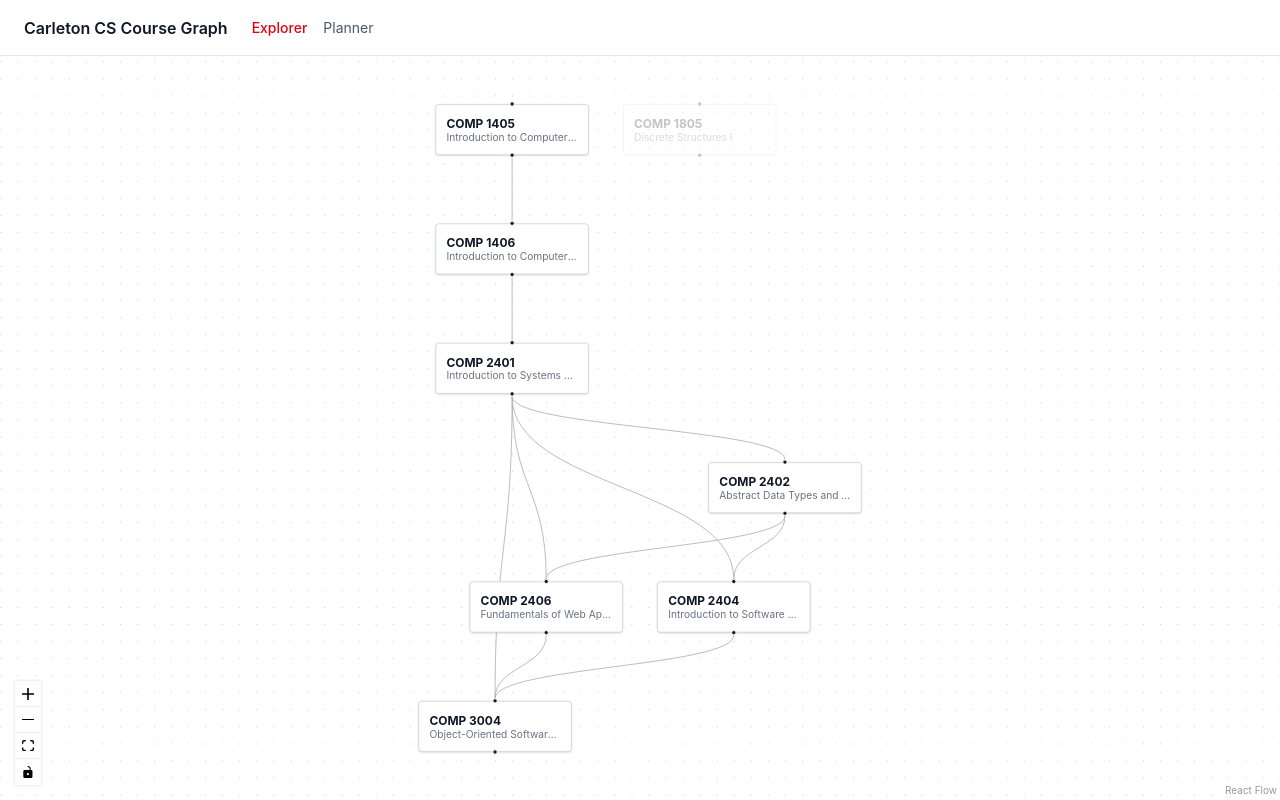
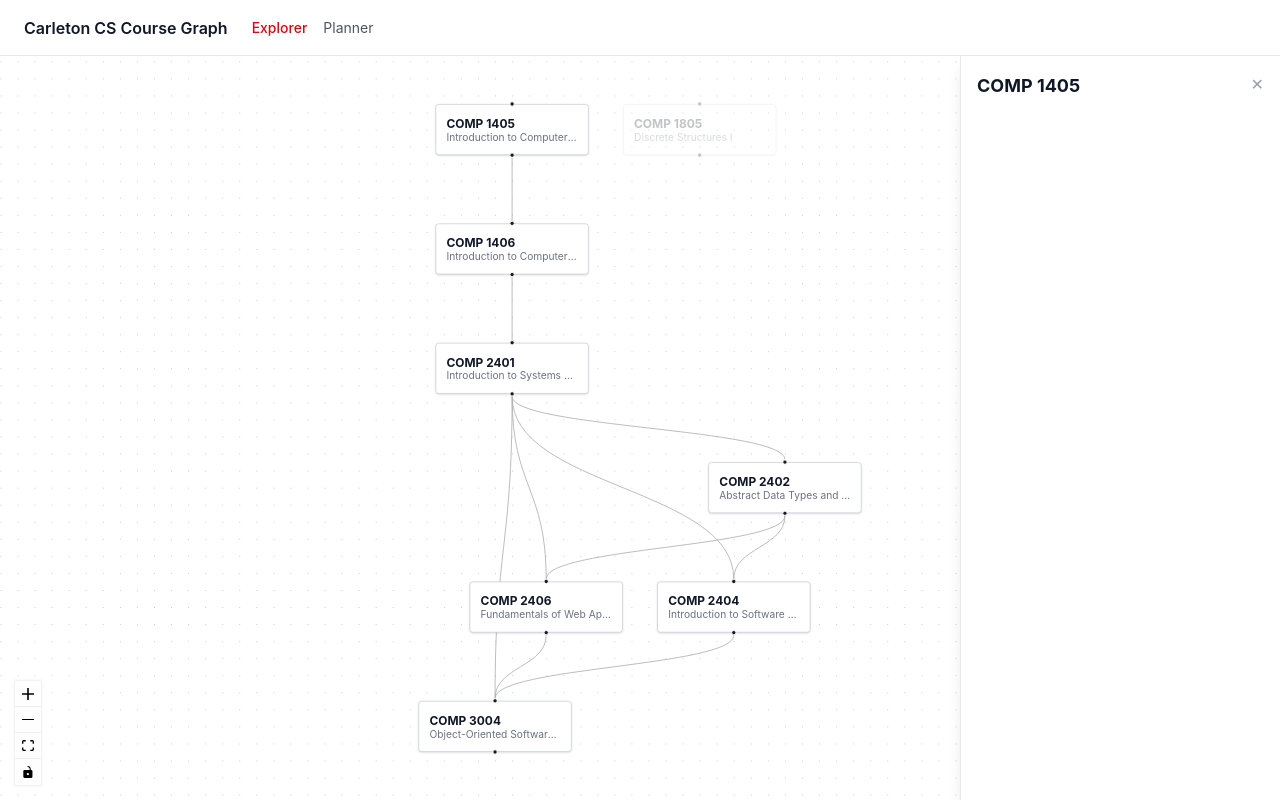
Before and after one commit to CarletonComputerScienceSociety/course-graph, a React (Vite) app: page /course-graph/explorer in a window 1280 px wide. Both pictures are taken after a click on the element 512 px from the left and 104 px from the top of the page. Built offline with nearby package versions, Linux system fonts and the light colour scheme.

Commit message:
add course info panel scaffold

```diff
--- /dev/null
+++ b/src/components/CourseDetailPanel.tsx
@@ -0,0 +1,48 @@
+import type { Course } from '@/types/course';
+
+interface Props {
+  course: Course | null;
+  onClose: () => void;
+}
+
+// SCAFFOLD — contract + outline only.
+//
+// Prop-driven and page-agnostic on purpose: the same component is reused by the
+// Explorer (wired today) and, later, the Planner. Each consumer supplies its own
+// `course` / `onClose` — do NOT couple this to any store.
+//
+// This is intentionally skeletal. What's locked: the props contract, the
+// open/close behaviour (renders nothing when `course` is null), and the drawer
+// shell. Rendering the actual course fields and styling is in scope for the ticket.
+
+export default function CourseDetailPanel({ course, onClose }: Props) {
+  if (course === null) return null;
+
+  return (
+    <aside
+      className="absolute inset-y-0 right-0 z-10 w-80 overflow-y-auto border-l border-gray-200 bg-white p-4 shadow-lg"
+      aria-label={`Details for ${course.code}`}
+    >
+      <div className="flex items-start justify-between gap-2">
+        <h2 className="text-lg font-bold text-gray-900">{course.code}</h2>
+        <button
+          type="button"
+          onClick={onClose}
+          aria-label="Close course details"
+          className="text-gray-400 hover:text-red-600"
+        >
+          ✕
+        </button>
+      </div>
+
+      {/*
+        TODO(volunteer) — flesh out the panel body. Fields available on `course`:
+          title, credits, description, prereqRaw, precludes.
+        Prereq: render `course.prereqRaw` as plain text for now (a richer view of
+          the parsed `course.prereq` AST is a later enhancement).
+        Also: visual design, Escape-to-close + focus management, mobile treatment
+        See the course-detail-panel ticket.
+      */}
+    </aside>
+  );
+}
--- a/src/pages/Explorer.tsx
+++ b/src/pages/Explorer.tsx
@@ -19,10 +19,11 @@ import {
   type Edge,
 } from '@xyflow/react';
 import dagre from '@dagrejs/dagre';
-import { courseList, prereqEdges } from '@/data/loadCourses';
+import { courseList, courses, prereqEdges } from '@/data/loadCourses';
 import { useExplorerStore } from '@/store/explorerStore';
 import CourseNode from '@/components/CourseNode';
 import type { CourseNodeData } from '@/components/CourseNode';
+import CourseDetailPanel from '@/components/CourseDetailPanel';
 
 const NODE_W = 180;
 const NODE_H = 60;
@@ -81,7 +82,7 @@ export default function Explorer() {
     useExplorerStore();
 
   // Layout is derived entirely from static import-time data; deps array is empty.
-  const { nodes, edges: layoutEdges } = useMemo(computeLayout, []);
+  const { nodes, edges: layoutEdges } = useMemo(() => computeLayout(), []);
 
   // Re-derive edge styles when selection changes.
   const edges = useMemo(
@@ -100,8 +101,11 @@ export default function Explorer() {
     [layoutEdges, selectedCourse, highlightedSet],
   );
 
+  const selected =
+    selectedCourse === null ? null : (courses.get(selectedCourse) ?? null);
+
   return (
-    <div className="h-full w-full">
+    <div className="relative h-full w-full">
       <ReactFlow
         nodes={nodes}
         edges={edges}
@@ -114,6 +118,10 @@ export default function Explorer() {
         <Background />
         <Controls />
       </ReactFlow>
+      <CourseDetailPanel
+        course={selected}
+        onClose={() => setSelectedCourse(null)}
+      />
     </div>
   );
 }
```
